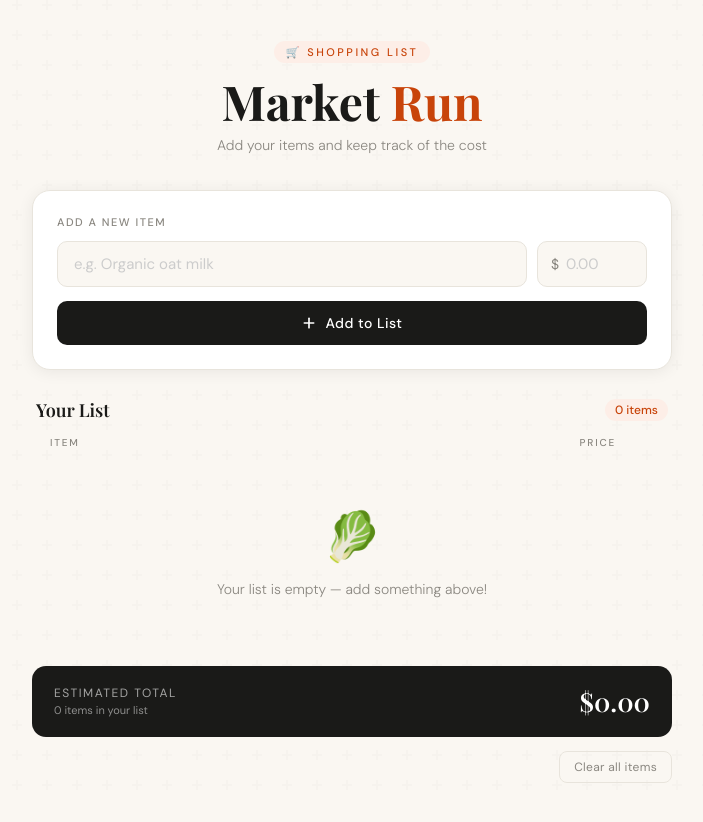
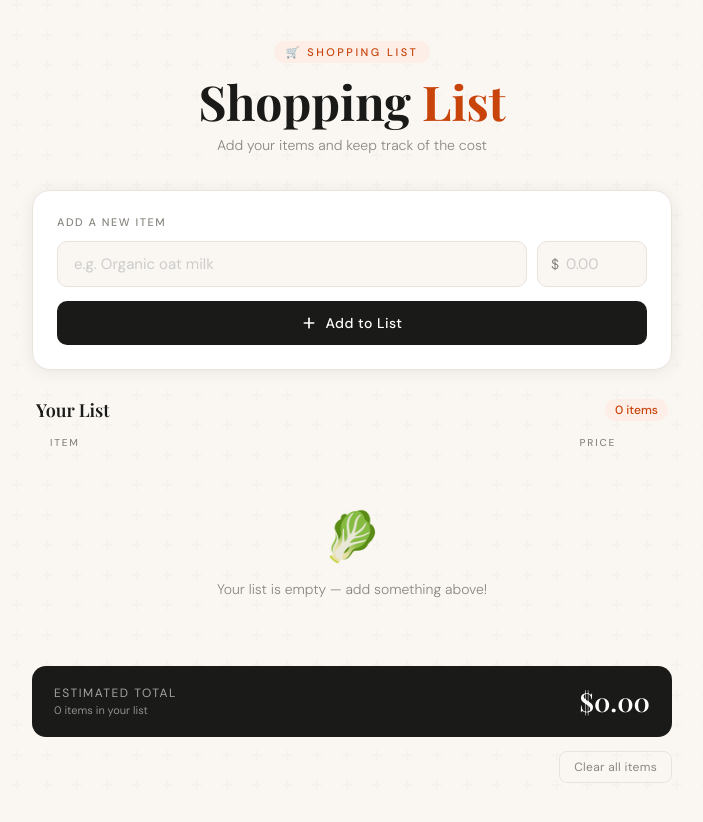
Before and after one commit to codervandan/Shopping-List1, a plain HTML site: page index.html in a window 1280 px wide. Shown: the whole page, without its empty margins (288-991 px from the left). Drawn offline with nearby package versions, Linux system fonts and the light colour scheme.

Commit message:
changed the title

```diff
--- a/index.html
+++ b/index.html
@@ -441,7 +441,7 @@
 <div class="wrapper">
   <header>
     <div class="header-tag">🛒 Shopping List</div>
-    <h1>Market <span>Run</span></h1>
+    <h1>Shopping <span>List</span></h1>
     <p class="subtitle">Add your items and keep track of the cost</p>
   </header>
 
```
